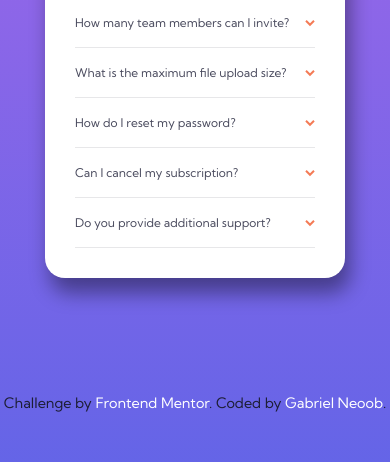
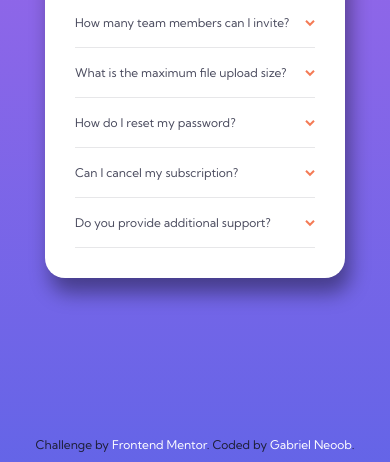
Before and after one commit to gabrielneoob/faq-according-card, a plain HTML site: page index.html in a window 390 px wide. Shown: the part 382-844 px from the top of the page. Drawn offline with Linux system fonts and the light colour scheme.

Commit message:
fix: postition challenge

```diff
--- a/assets/css/global.css
+++ b/assets/css/global.css
@@ -43,6 +43,7 @@ main {
   text-align: center;
   font-size: 1.2rem;
   color: var(--very-dark-blue);
+  z-index: -2;
 }
 
 .challenge a {
@@ -59,4 +60,9 @@ main {
     grid-template-columns: 1fr;
     width: 300px;
   }
+
+  .challenge {
+    font-size: 1rem;
+    bottom: 10px;
+  }
 }
```
